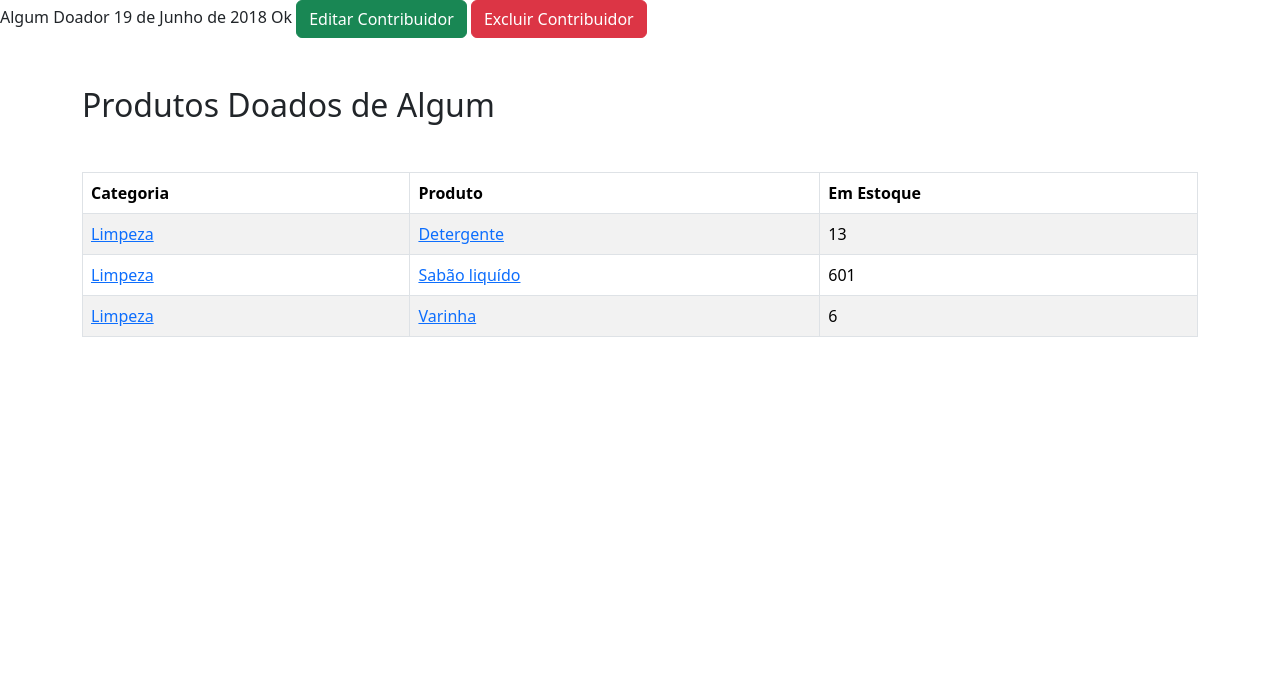
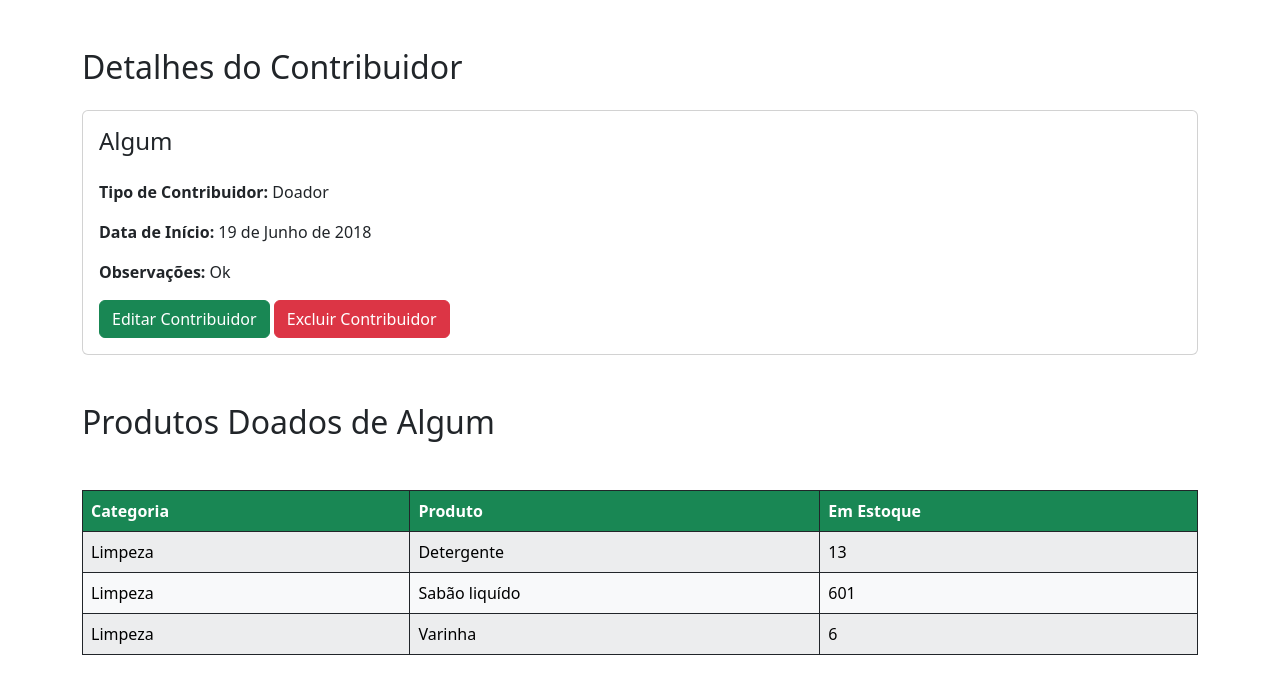
Before and after one commit to EliasjSilva/ABSJ-Project, a Django app: page /Contribuidor/1/ in a window 1280 px wide. Shown: the part 56-750 px from the top of the page. Run offline with Django 5.2, Linux system fonts and the light colour scheme; a user stored in the database is signed in; data comes from the database, SQL or seed files in the repository; both versions use the stored data as it was after the commit; some libraries are stand-ins or nearby versions.

Commit message:
Aprimorando read/lists.html

```diff
--- a/static/css/styles.css
+++ b/static/css/styles.css
@@ -1,24 +1,24 @@
 /* Cor da borda para todos os Formulários */
 input.form-control,
-input[type='select'],
+select.form-select {
+    border-color: #000000;
+}
+
+/* Adiciona borda quando focado */
+input.form-control:focus,
+select.form-select:focus {
+    border-color: #000000;
+    box-shadow: 0 0 0 0.2rem rgba(0, 0, 0, 0.25); /* Efeito de sombra */
+}
+/* Adiciona borda preta ao campo de observações */
 textarea.form-control {
     border-color: #000000;
 }
-/* Cor da borda quando o campo está focado */
-input.form-control:focus,
+
+/* Adiciona borda quando o campo está focado */
 textarea.form-control:focus {
     border-color: #000000;
-}
-input.form-control,
-input[type='select'],
-select.form-control {
-    border-color: #000000;
-}
-/* Cor da borda quando o campo está focado */
-input.form-control:focus,
-input[type='select']:focus,
-select.form-control:focus {
-    border-color: #000000;
+    box-shadow: 0 0 0 0.2rem rgba(0, 0, 0, 0.25);
 }
 
 /* Requerimentos dos inputs nos formularios com '*' */
@@ -134,7 +134,7 @@ font-size:24px;
 }
 
 
-/* Estilo para sublinhado apenas ao passar o mouse nos links da tabela ( list_Controle/Estoque.html )*/
+/* Estilo para sublinhado apenas ao passar o mouse nos links da tabela ( list_Controle/Estoque.html etc )*/
 .custom-links .specific-link {
     text-decoration: none;
 }
@@ -152,18 +152,19 @@ font-size:24px;
 
 
 /* Animações dos Cards (home.html) */
-.card {
+.card-custom {
 transition: transform 0.2s ease-in-out;
 cursor: pointer;
 }
 
-.card:hover {
+.card-custom:hover {
 transform: scale(1.05); /* Aumenta em 5% ao passar o mouse */
 }
 
-.card i {
+.card-custom i {
 transition: transform 0.2s ease-in-out;
 }
 
-.card:hover i {
+.card-custom:hover i {
 transform: scale(1.2); /* Aumenta em 20% ao passar o mouse */
+}
--- a/templates/home.html
+++ b/templates/home.html
@@ -102,7 +102,7 @@
       <div class="row">
           <!-- Card Contribuidores -->
           <div class="col-md-6 mb-4">
-              <div class="card border-success mx-auto text-center" style="width: 14rem; height: 14rem;" onclick="window.location.href='{% url 'contribuidores' %}'">
+              <div class="card card-custom border-success mx-auto text-center" style="width: 14rem; height: 14rem;" onclick="window.location.href='{% url 'contribuidores' %}'">
                   <div class="card-body d-flex flex-column justify-content-center align-items-center">
                       <i class="fas fa-users fa-4x text-success mb-3"></i>
                       <p class="card-text">Contribuidores</p>
@@ -112,7 +112,7 @@
 
           <!-- Card Estoque -->
           <div class="col-md-6 mb-4">
-              <div class="card border-success mx-auto mb-5 text-center" style="width: 14rem; height: 14rem;" onclick="window.location.href='{% url 'estoque' %}'">
+              <div class="card card-custom border-success mx-auto mb-5 text-center" style="width: 14rem; height: 14rem;" onclick="window.location.href='{% url 'estoque' %}'">
                   <div class="card-body d-flex flex-column justify-content-center align-items-center">
                       <i class="fas fa-boxes fa-4x text-success mb-3"></i>
                       <p class="card-text">Estoque</p>
--- a/templates/list_Contribuidores.html
+++ b/templates/list_Contribuidores.html
@@ -26,8 +26,8 @@
       </thead>
       <tbody>
         {% for c in contribuidores %}
-          <tr class="table-secondary border-dark">
-            <td><a href="{% url 'Contribuidor_read' id=c.id %}">{{ c.contribuidor }}</a></td>
+          <tr class="table-white border-dark custom-links">
+            <td><a href="{% url 'Contribuidor_read' id=c.id %}" class="specific-link">{{ c.contribuidor }}</a></td>
             <td>{{ c.tipocontribuidor }}</td>
             <td>{{ c.tempo }}</td>
           </tr>
--- a/templates/read_Contribuidor.html
+++ b/templates/read_Contribuidor.html
@@ -2,20 +2,36 @@
 {% load static %}
 
 {% block title %}
-<title>Informações do Contribuidor: {{ readCon.produto }}</title>
+<title>Informações do Contribuidor: {{ readCon.contribuidor }}</title>
 {% endblock %}
 
 {% block content %}
-{{ readCon.contribuidor }}
-{{ readCon.tipocontribuidor|safe }}
-{{ readCon.tempo }}
-{{ readCon.observacoes }}
 
-{% if user.username == 'admin' %}
-<a href="{% url 'Contribuidor_update' id=readCon.id %}" class="btn btn-success">Editar Contribuidor</a>
-<a href="{% url 'Contribuidor_delete' id=readCon.id %}" class="btn btn-danger">Excluir Contribuidor</a>
-{% else %}
+{% if messages %}
+<div class="alert alert-success" role="alert">
+  {% for m in messages %}
+    {{ m }}
+  {% endfor %}
+</div>
 {% endif %}
+
+<div class="container mt-5">
+  <h2 class="mb-4">Detalhes do Contribuidor</h2>
+
+  <div class="card">
+    <div class="card-body">
+      <h4 class="card-title mb-4">{{ readCon.contribuidor }}</h4>
+      <p class="card-text"><strong>Tipo de Contribuidor:</strong> {{ readCon.tipocontribuidor|safe }}</p>
+      <p class="card-text"><strong>Data de Início:</strong> {{ readCon.tempo }}</p>
+      <p class="card-text"><strong>Observações:</strong> {{ readCon.observacoes }}</p>
+
+      {% if user.username == 'admin' %}
+      <a href="{% url 'Contribuidor_update' id=readCon.id %}" class="btn btn-success">Editar Contribuidor</a>
+      <a href="{% url 'Contribuidor_delete' id=readCon.id %}" class="btn btn-danger">Excluir Contribuidor</a>
+      {% endif %}
+    </div>
+  </div>
+</div>
 
 <div class="container mt-5">
 
@@ -36,8 +52,8 @@
         de {{ readCon.contribuidor }}</h2>
 
     <div class="table-responsive">
-        <table class="table table-striped table-bordered table-hover">
-            <thead class="thead-dark">
+        <table class="table table-striped table-bordered table-hover border-dark">
+            <thead id="customTableHead" class="thead-dark">
             <tr>
                 <th scope="col">Categoria</th>
                 <th scope="col">Produto</th>
@@ -63,9 +79,9 @@
             {% else %}
             {% for p in readCon.produto_set.all %}
 
-            <tr>
-                <td><a href="{% url 'Categoria_read' id=p.categoria.id %}">{{ p.categoria }}</a></td>
-                <td><a href="{% url 'Produto_read' id=p.id %}">{{ p.produto }}</a></td>
+            <tr class="table-light border-dark custom-links">
+                <td><a href="{% url 'Categoria_read' id=p.categoria.id %}" class="specific-link">{{ p.categoria }}</a></td>
+                <td><a href="{% url 'Produto_read' id=p.id %}" class="specific-link">{{ p.produto }}</a></td>
                 <td>{{ p.estoque }}</td>
             </tr>
 
```
Also changed, not shown: templates/list_Estoque.html (+6 -4 lines), templates/list_Produtos.html (+7 -9 lines), templates/read_Produto.html (+21 -12 lines), db.sqlite3.
